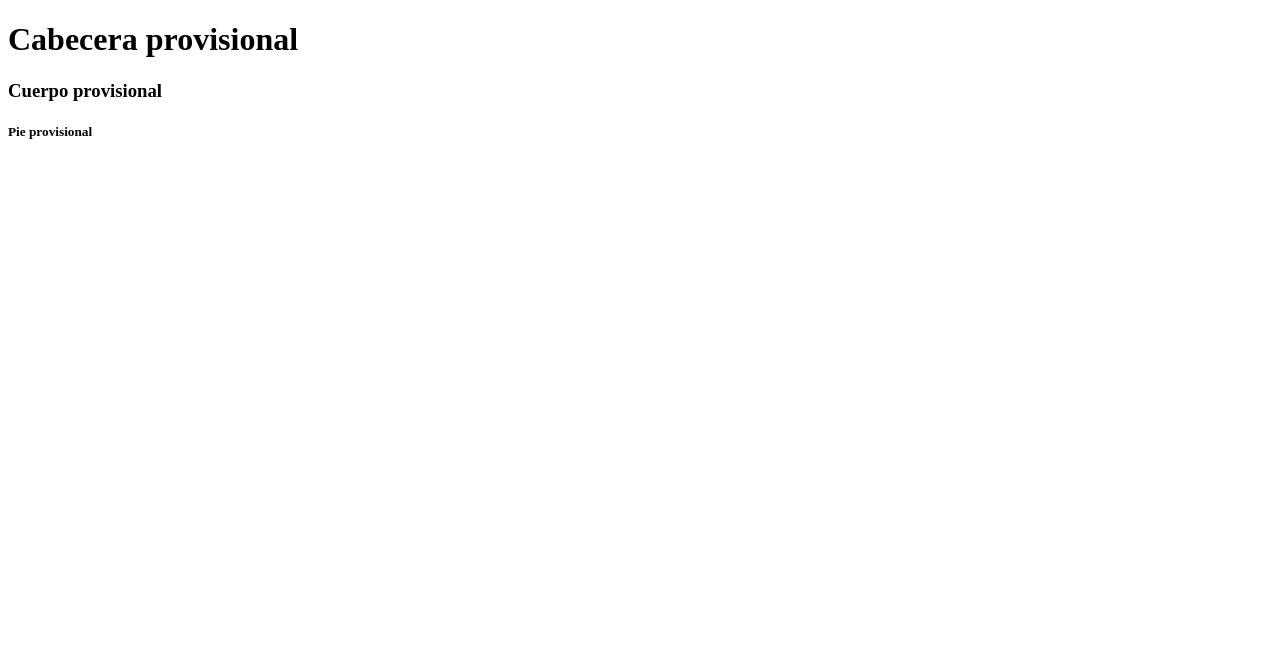
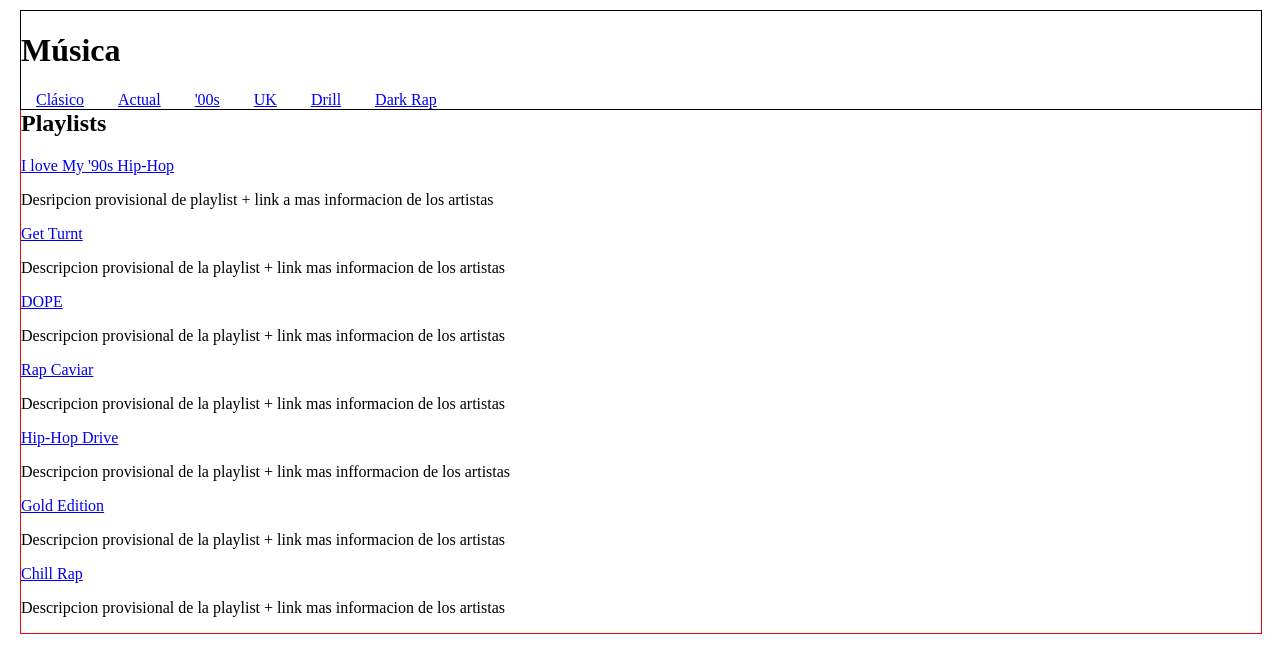
Before and after one commit to Victorhuevero97/Proyecto_Web_LDMS, a plain HTML site: page Index.html in a window 1280 px wide. Drawn offline with Linux system fonts and the light colour scheme.

Commit message:
Actualizacion

```diff
--- a/Index.html
+++ b/Index.html
@@ -6,17 +6,59 @@
 	<link rel="stylesheet" type="text/css" href="estilos.css">
 </head>
 
-<body>
+<body id="contenedor">
 	<header>
-		<h1>Cabecera provisional</h1>
+		<h1>Música</h1>
+			<nav>
+				<a href="#">Clásico</a>
+				<a href="#">Actual</a>
+				<a href="#">'00s</a>
+				<a href="#">UK</a>
+				<a href="#">Drill</a>
+				<a href="#">Dark Rap</a>
+			</nav>
 	</header>
 
 	<main>
-		<h3>Cuerpo provisional</h3>
+		<section id="play">
+			<article>
+				<h2>Playlists</h2>
+					<a href="https://open.spotify.com/playlist/37i9dQZF1DX186v583rmzp?si=m8pvh1juTW6FlvFs425_Bw">I love My '90s Hip-Hop</a>
+						<p>
+							Desripcion provisional de playlist + link a mas informacion de los artistas
+						</p>
+					<a href="https://open.spotify.com/playlist/37i9dQZF1DWY4xHQp97fN6?si=V15iR4kGQqugkwAuDKNoEA">Get Turnt</a>
+						<p>
+							Descripcion provisional de la playlist + link mas informacion de los artistas
+						</p>
+					<a href="https://open.spotify.com/playlist/37i9dQZF1DWSrdTgewhgZq?si=6tZEHaQhTQGiWAzX8uqIDQ">DOPE</a>
+						<p>
+							Descripcion provisional de la playlist + link mas informacion de los artistas
+						</p>
+					<a href="https://open.spotify.com/playlist/37i9dQZF1DX0XUsuxWHRQd?si=01OlM_i0S6yqpHUSUk4Bow">Rap Caviar</a>
+						<p>
+							Descripcion provisional de la playlist + link mas informacion de los artistas
+						</p>
+					<a href="https://open.spotify.com/playlist/37i9dQZF1DWUFmyho2wkQU?si=-2e1-c5xTjqtljfKKZ2Xww">Hip-Hop Drive</a>
+						<p>
+							Descripcion provisional de la playlist + link mas infformacion de los artistas
+						</p>
+					<a href="https://open.spotify.com/playlist/37i9dQZF1DWXnexX7CktaI?si=sSG2kPouStWmwgY-Ow9Z2w">Gold Edition</a>
+						<p>
+							Descripcion provisional de la playlist + link mas informacion de los artistas
+						</p>
+					<a href="https://open.spotify.com/playlist/598jBq5x1Jg6YwqYDUf3xb?si=_5v5qvRjSXWiOlX7mpAWbQ">Chill Rap</a>
+						<p>
+							Descripcion provisional de la playlist + link mas informacion de los artistas
+						</p>
+			</article>
+		</section>
+
 	</main>
 
 	<footer>
-		<h5>Pie provisional</h5>
+
+
 	</footer>
 </body>
 </html>
--- a/estilos.css
+++ b/estilos.css
@@ -1,3 +1,25 @@
-*{
+header{
+    float: left;
+    border: 1px solid #000000;
+    width: 100%;
 
 }
+
+nav a{
+    margin-left: 15px;
+    margin-right: 15px;
+}
+
+#play{
+    margin-top: 10px;
+    border: 1px solid #f10707;
+    margin-top: px;
+    width: 100%;
+
+}
+
+#contenedor{
+
+    margin-left: 20px;
+    margin-right: 20px;
+}
```
